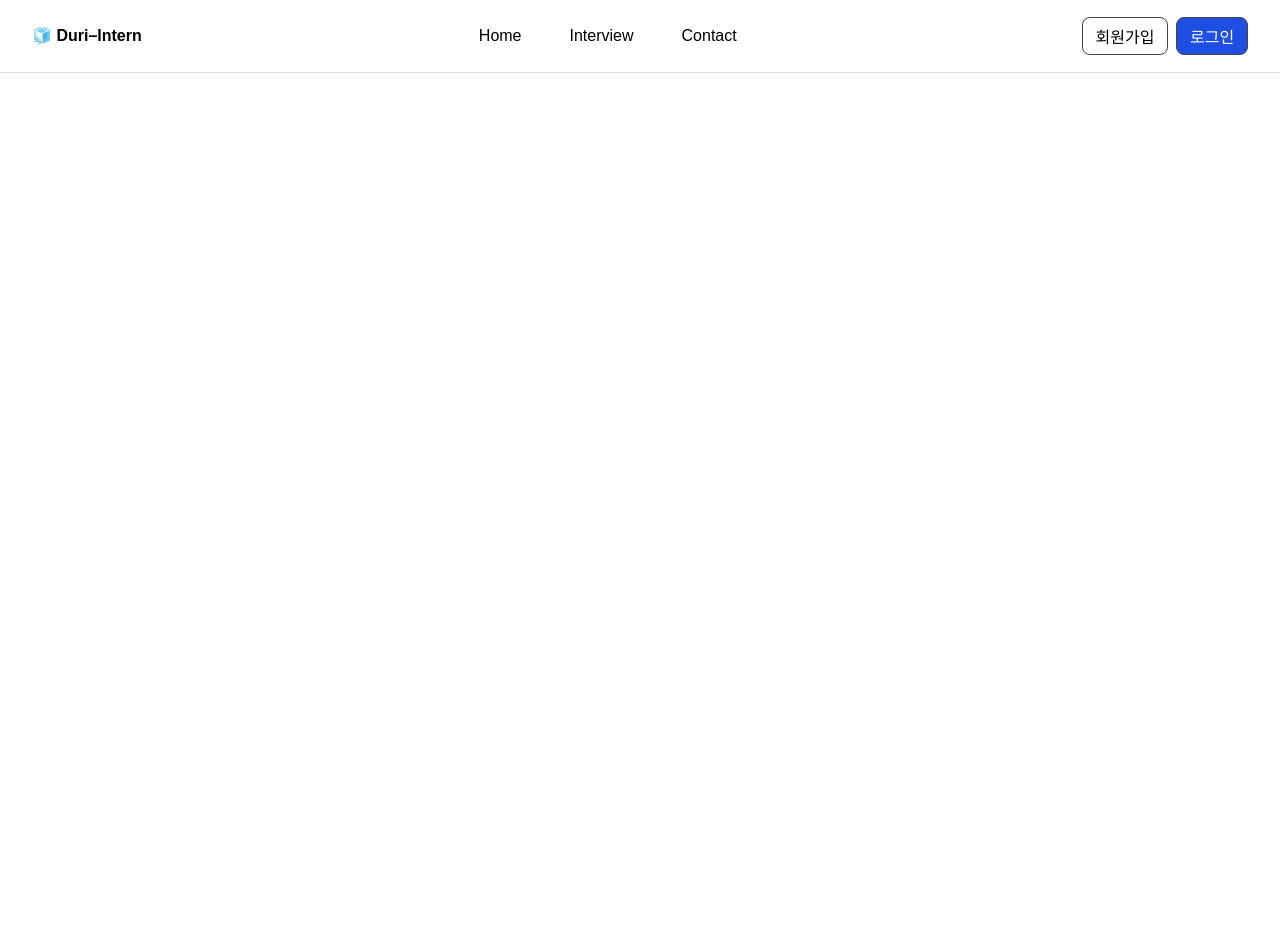
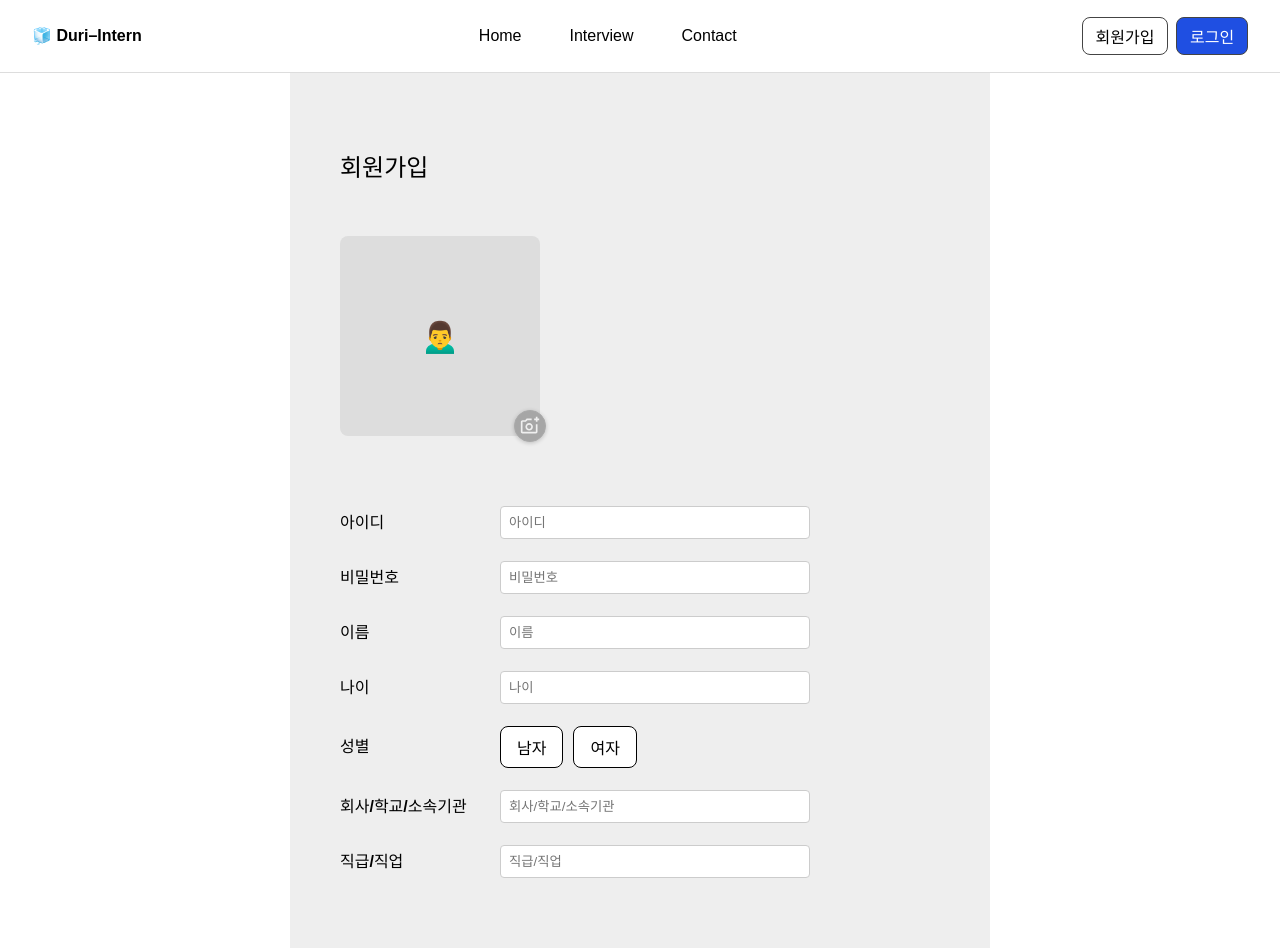
Before and after one commit to knupp7/react-ai-interview, a React (Vite) app in the folder vite-project/: page /signup in a window 1280 px wide. Shown: the top 948 px of the page. Before the commit the page ends 800 px from the top, so only its background shows below. Built offline with nearby package versions, Linux system fonts and the light colour scheme.

Commit message:
[feat] 회원가입 컴포넌트 UI & 스타일 구현

```diff
--- a/vite-project/src/App.jsx
+++ b/vite-project/src/App.jsx
@@ -4,6 +4,7 @@ import Interview from './pages/Interview'
 import Contact from './pages/Contact'
 import InterviewChat from './pages/InterviewChat'
 import Login from './pages/Login'
+import SignUp from './pages/SignUp'
 import './App.css'
 import NavBar from './components/NavBar';
 import { Routes, Route } from 'react-router-dom';
@@ -18,6 +19,7 @@ function App() {
         <Route path="/contact" element={<Contact  />} />
         <Route path="/interview/chat" element={<InterviewChat />} />
         <Route path="/login" element={<Login />} />
+        <Route path="/signup" element={<SignUp />} />
       </Routes>
     </div>
   );
--- a/vite-project/src/components/NavBar.jsx
+++ b/vite-project/src/components/NavBar.jsx
@@ -11,6 +11,10 @@ export default function NavBar() {
     navigate('/login');
   };
 
+  const handleSignUpClick = () => {
+    navigate('/signup');
+  }
+
   return (
     <nav className="navbar">
       <div className="logo">{APP_STRINGS.NAV.LOGO}</div>
@@ -20,7 +24,7 @@ export default function NavBar() {
         <li><NavLink to="/contact" className={({ isActive }) => isActive ? 'active' : ''}>{APP_STRINGS.NAV.CONTACT}</NavLink></li>
       </ul>
       <div className="auth-buttons">
-        <button className="signup">{APP_STRINGS.NAV.SIGNUP}</button>
+        <button className="signup" onClick={handleSignUpClick}>{APP_STRINGS.NAV.SIGNUP}</button>
         <button className="login" onClick={handleLoginClick}>{APP_STRINGS.NAV.LOGIN}</button>
       </div>
     </nav>
--- /dev/null
+++ b/vite-project/src/pages/SignUp.jsx
@@ -0,0 +1,115 @@
+import React, { useState } from 'react';
+import '../styles/SignUp.css';
+
+export default function SignUp() {
+    const [gender, setGender] = useState('');
+    const [profileImage, setProfileImage] = useState(null);
+
+    const handleImageChange = (e) => {
+        const file = e.target.files[0];
+        if (file) {
+            const imageUrl = URL.createObjectURL(file);
+            setProfileImage(imageUrl);
+        }
+    };
+
+    return (
+        <div className="signup-container">
+            <div className="form-box">
+                <h2 className="signup-title">회원가입</h2>
+                <div className="profile-section">
+                    {/* ▶ 프로필 이미지 */}
+                    <div className="profile-image-wrapper">
+                        <div className="profile-image">
+                            {profileImage ? (
+                                <img src={profileImage} alt="profile" className="image-preview" />
+                            ) : (
+                                <span role="img" aria-label="default">🙍‍♂️</span>
+                            )}
+                        </div>
+                        <label className="upload-button">
+                            <img src="/ic_camera.svg" alt="카메라" className="camera-icon" />
+                            <input
+                                type="file"
+                                accept="image/*"
+                                onChange={handleImageChange}
+                                style={{ display: "none" }}
+                            />
+                        </label>
+                    </div>
+                </div>
+
+                {/* ▶ 기본 정보 입력 필드: 이름, 나이, 성별, 조직, 직급 */}
+                <form className="signup-form">
+                    {/* 아이디 */}
+                    <div className="form-row">
+                        <label>아이디</label>
+                        <input type="text" placeholder="아이디" />
+                        <span className="error-placeholder"></span>
+                    </div>
+
+                    {/* 비밀번호 */}
+                    <div className="form-row">
+                        <label>비밀번호</label>
+                        <input type="password" placeholder="비밀번호" />
+                        <span className="error-placeholder"></span>
+                    </div>
+
+                    {/* 이름 */}
+                    <div className="form-row">
+                        <label>이름</label>
+                        <input type="text" placeholder="이름" />
+                        <span className="error-placeholder"></span>
+                    </div>
+
+                    {/* 나이 */}
+                    <div className="form-row">
+                        <label>나이</label>
+                        <input type="number" placeholder="나이" />
+                        <span className="error-placeholder"></span>
+                    </div>
+
+                    {/* 성별 */}
+                    <div className="form-row">
+                        <label>성별</label>
+                        <div className="gender-buttons">
+                            <button
+                                type="button"
+                                className={gender === 'male' ? 'selected' : ''}
+                                onClick={() => setGender('male')}
+                            >
+                                남자
+                            </button>
+                            <button
+                                type="button"
+                                className={gender === 'female' ? 'selected' : ''}
+                                onClick={() => setGender('female')}
+                            >
+                                여자
+                            </button>
+                        </div>
+                        <span className="error-placeholder"></span>
+                    </div>
+
+                    {/* 소속기관 */}
+                    <div className="form-row">
+                        <label>회사/학교/소속기관</label>
+                        <input type="text" placeholder="회사/학교/소속기관" />
+                        <span className="error-placeholder"></span>
+                    </div>
+
+                    {/* 직급/직업 */}
+                    <div className="form-row">
+                        <label>직급/직업</label>
+                        <input type="text" placeholder="직급/직업" />
+                        <span className="error-placeholder"></span>
+                    </div>
+
+                    <div className="submit-row">
+                        <button type="submit" className="submit-btn">가입하기</button>
+                    </div>
+                </form>
+            </div>
+        </div>
+    );
+}
--- /dev/null
+++ b/vite-project/src/styles/SignUp.css
@@ -0,0 +1,157 @@
+* {
+    box-sizing: border-box;
+    margin: 0;
+    padding: 0;
+}
+
+body {
+    width: 100%;
+    height: 100%;
+    font-family: sans-serif;
+    color: black;
+}
+
+.signup-container {
+    max-width: 700px;
+    min-height: 100vh;
+    margin: 0px auto;
+    padding: 20px;
+    font-family: sans-serif;
+    background-color: #eee;
+}
+
+.signup-title {
+    font-size: 24px;
+    margin-top: 100px;
+    margin-bottom: 20px;
+    text-align: left;
+    align-self: flex-start;
+}
+
+.form-box {
+    display: flex;
+    flex-direction: column;
+    align-items: center;
+    align-items: flex-start;
+    gap: 30px;
+    padding: 30px;
+    border-radius: 10px;
+}
+
+.profile-image-wrapper {
+    position: relative;
+    width: 200px;
+    height: 200px;
+    align-self: flex-start;
+}
+
+.profile-image {
+    width: 100%;
+    height: 100%;
+    background-color: #ddd;
+    display: flex;
+    align-items: center;
+    justify-content: center;
+    font-size: 32px;
+    border-radius: 8px;
+    overflow: hidden;
+}
+
+.image-preview {
+    width: 100%;
+    height: 100%;
+    object-fit: cover;
+    border-radius: 8px;
+}
+
+.upload-button {
+    position: absolute;
+    bottom: -6px;
+    right: -6px;
+    background-color: rgb(166, 166, 166);
+    border: 1px solid #aaa;
+    border-radius: 50%;
+    width: 32px;
+    height: 32px;
+    font-size: 16px;
+    display: flex;
+    align-items: center;
+    justify-content: center;
+    cursor: pointer;
+    box-shadow: 0 1px 4px rgba(0, 0, 0, 0.2);
+}
+
+.upload-button:hover {
+    background-color: black;
+}
+
+.camera-icon {
+    width: 20px;
+    height: 20px;
+    color: white;
+}
+
+.signup-form {
+    width: 100%;
+    display: flex;
+    flex-direction: column;
+    gap: 22px;
+}
+
+.form-row {
+    display: flex;
+    align-items: center;
+    gap: 10px;
+}
+
+.form-row label {
+    width: 150px;
+    font-weight: bold;
+    text-align: left;
+}
+
+.form-row input {
+    flex: 1;
+    padding: 8px;
+    border: 1px solid #ccc;
+    border-radius: 4px;
+    min-width: 200px;
+}
+
+.gender-buttons {
+    display: flex;
+    gap: 10px;
+}
+
+.gender-buttons button {
+    padding: 8px 16px;
+    border: 1px solid #000;
+    background-color: #fff;
+    cursor: pointer;
+}
+
+.gender-buttons button.selected {
+    background-color: #000;
+    color: #fff;
+}
+
+.error-placeholder {
+    width: 120px;
+    font-size: 12px;
+    color: red;
+}
+
+.submit-row {
+    display: flex;
+    justify-content: center;
+    margin-top: 20px;
+}
+
+.submit-btn {
+    padding: 10px 30px;
+    background-color: black;
+    color: white;
+    border: none;
+    border-radius: 6px;
+    cursor: pointer;
+}
```
